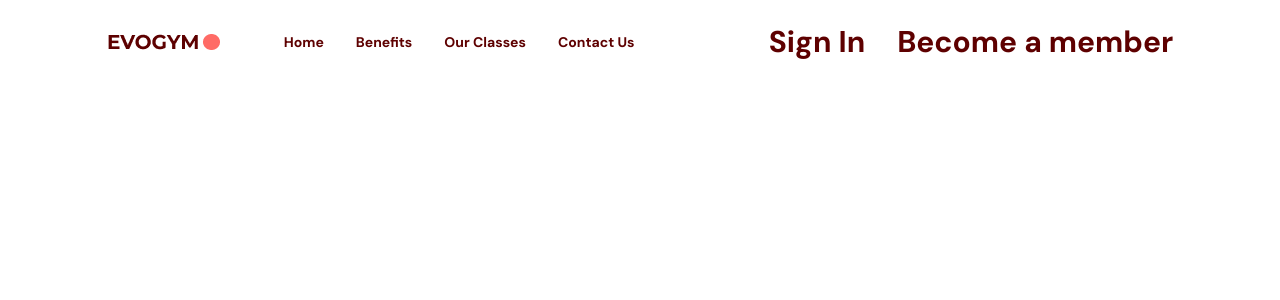
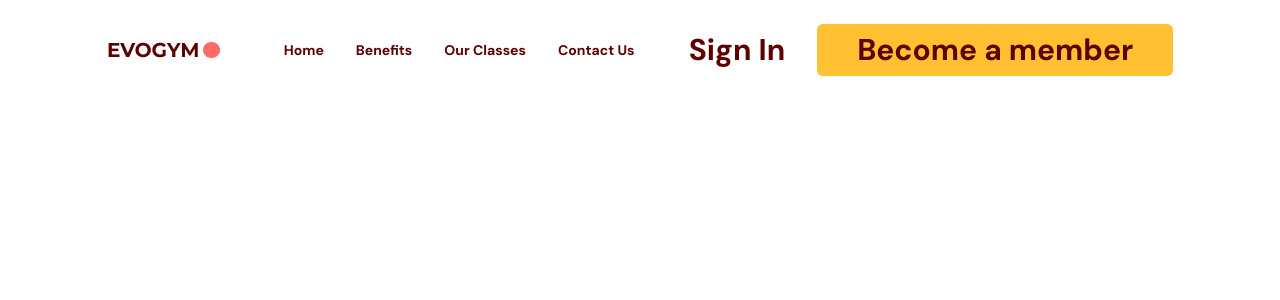
Before and after one commit to RockVoid/fit-place-gym, a React (Vite) app: page / in a window 1280 px wide. Shown: the top 300 px of the page. Built offline with nearby package versions, Linux system fonts and the light colour scheme.

Commit message:
[feat]: Add action button

```diff
--- a/src/scenes/navbar/index.tsx
+++ b/src/scenes/navbar/index.tsx
@@ -4,6 +4,7 @@ import { Link } from './Link';
 import { SelectedPage } from "@/shared/types";
 import useMediaQuery from "@/hooks/useMediaQuery";
 import { useState } from "react";
+import ActionButton from "@/shared/ActionButton";
 
 type Props = {
   selectedPage: SelectedPage,
@@ -46,7 +47,9 @@ export const Navbar = ({ selectedPage, setSelectedPage }: Props) => {
               </div>
               <div className={`${flexBetween} gap-8`}>
                 <p>Sign In</p>
-                <button>Become a member</button>
+                <ActionButton setSelectedPage={setSelectedPage}>
+                  Become a member
+                </ActionButton>
               </div>
             </div>
           ) : (
--- /dev/null
+++ b/src/shared/ActionButton.tsx
@@ -0,0 +1,22 @@
+import React from 'react'
+import { SelectedPage } from './types';
+import AnchorLink from 'react-anchor-link-smooth-scroll';
+
+type Props = {
+  children: React.ReactNode;
+  setSelectedPage: (value: SelectedPage) => void;
+};
+
+const ActionButton = ({ children, setSelectedPage }: Props) => {
+  return (
+    <AnchorLink
+      className='rounded-md bg-secondary-500 px-10 py-2 hover:bg-primary-500 hover:text-white'
+      onClick={() => setSelectedPage(SelectedPage.ContacUs)}
+      href={`#${SelectedPage.ContacUs}`}
+    >
+      {children}
+    </AnchorLink>
+  )
+};
+
+export default ActionButton
```
